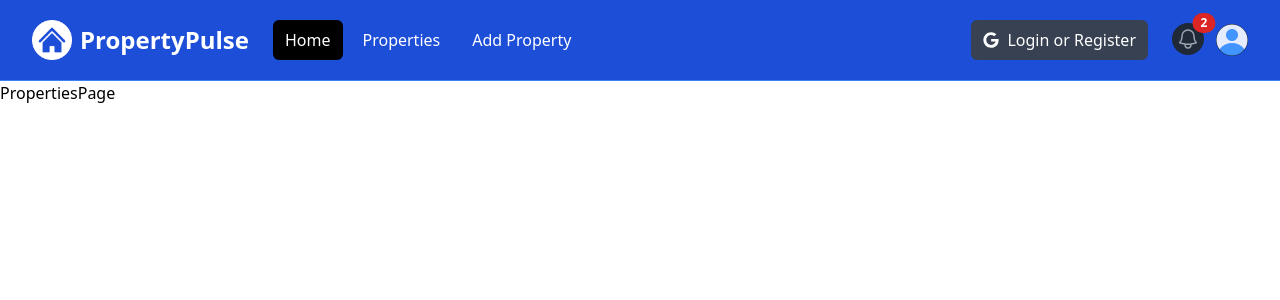
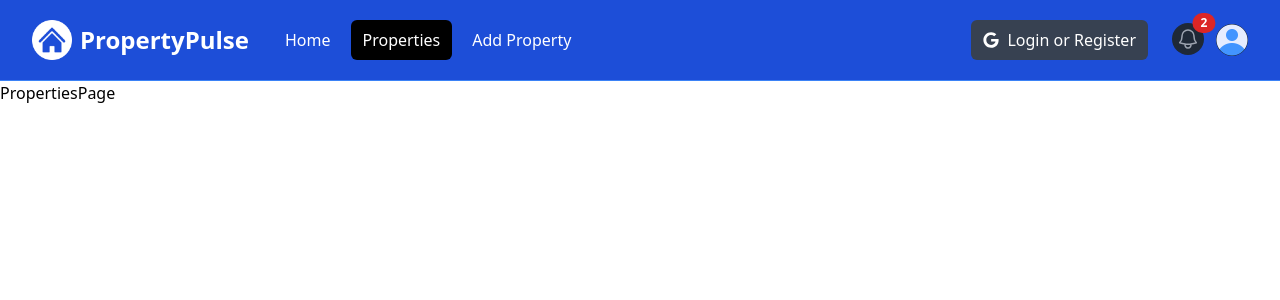
Before and after one commit to federicoalfano/PropertyPulseTutorial, a Next.js app: page /properties in a window 1280 px wide. Shown: the top 300 px of the page. Built offline with nearby package versions, Linux system fonts and the light colour scheme.

Commit message:
First Commit

```diff
--- a/components/Navbar.jsx
+++ b/components/Navbar.jsx
@@ -4,11 +4,15 @@
 import logo from "@/assets/images/logo-white.png";
 import profileDefault from "@/assets/images/profile.png";
 import Link from "next/link";
-import { FaG, FaGoogle } from "react-icons/fa";
+import { usePathname } from "next/navigation";
+import { FaGoogle } from "react-icons/fa";
 
 const Navbar = () => {
   const [isMobileMenuOpen, setIsMobileMenuOpen] = useState(false);
   const [isProfileOpen, setIsProfileOpen] = useState(false);
+
+  const pathname = usePathname();
+
   return (
     <nav className="bg-blue-700 border-b border-blue-500">
       <div className="mx-auto max-w-7xl px-2 sm:px-6 lg:px-8">
@@ -56,19 +60,25 @@
               <div className="flex space-x-2">
                 <Link
                   href="/"
-                  className="text-white bg-black hover:bg-gray-900 hover:text-white rounded-md px-3 py-2"
+                  className={`${
+                    pathname === "/" ? "bg-black" : ""
+                  } text-white hover:bg-gray-900 hover:text-white rounded-md px-3 py-2`}
                 >
                   Home
                 </Link>
                 <Link
                   href="/properties"
-                  className="text-white hover:bg-gray-900 hover:text-white rounded-md px-3 py-2"
+                  className={`${
+                    pathname === "/properties" ? "bg-black" : ""
+                  } text-white hover:bg-gray-900 hover:text-white rounded-md px-3 py-2`}
                 >
                   Properties
                 </Link>
                 <Link
                   href="/properties/add"
-                  className="text-white hover:bg-gray-900 hover:text-white rounded-md px-3 py-2"
+                  className={`${
+                    pathname === "/properties/add" ? "bg-black" : ""
+                  } text-white hover:bg-gray-900 hover:text-white rounded-md px-3 py-2`}
                 >
                   Add Property
                 </Link>
@@ -186,19 +196,25 @@
           <div className="space-y-1 px-2 pb-3 pt-2">
             <Link
               href="/"
-              className="bg-gray-900 text-white block rounded-md px-3 py-2 text-base font-medium"
+              className={`${
+                pathname === "/" ? "bg-gray-900" : ""
+              } text-white block rounded-md px-3 py-2 text-base font-medium`}
             >
               Home
             </Link>
             <Link
               href="/properties"
-              className="text-gray-300 hover:bg-gray-700 hover:text-white block rounded-md px-3 py-2 text-base font-medium"
+              className={`${
+                pathname === "/properties" ? "bg-gray-900" : ""
+              } text-gray-300 hover:bg-gray-700 hover:text-white block rounded-md px-3 py-2 text-base font-medium`}
             >
               Properties
             </Link>
             <Link
               href="/properties/add"
-              className="text-gray-300 hover:bg-gray-700 hover:text-white block rounded-md px-3 py-2 text-base font-medium"
+              className={`${
+                pathname === "/properties/add" ? "bg-gray-900" : ""
+              } text-gray-300 hover:bg-gray-700 hover:text-white block rounded-md px-3 py-2 text-base font-medium`}
             >
               Add Property
             </Link>
```
Also changed, not shown: 1 other file (tests, documents, lock files or other folders).
